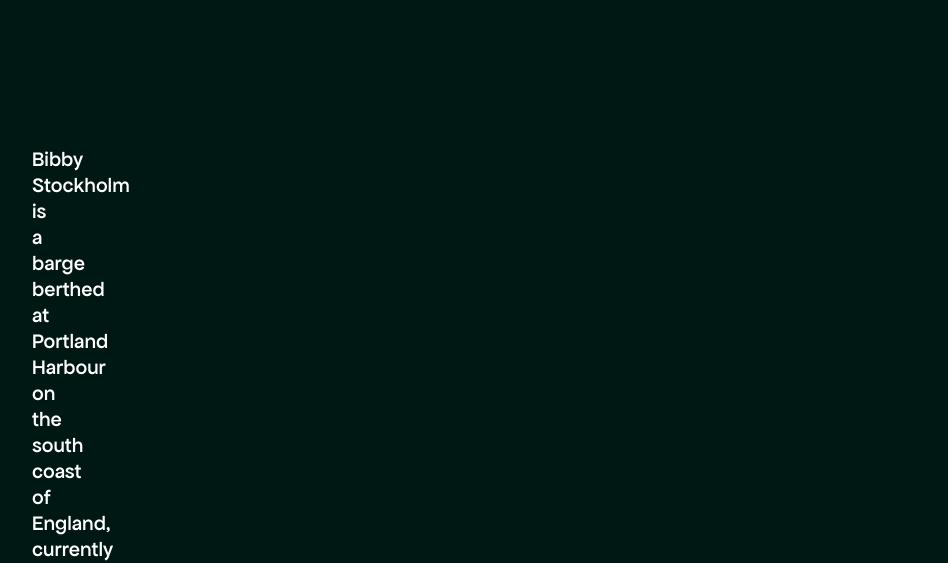
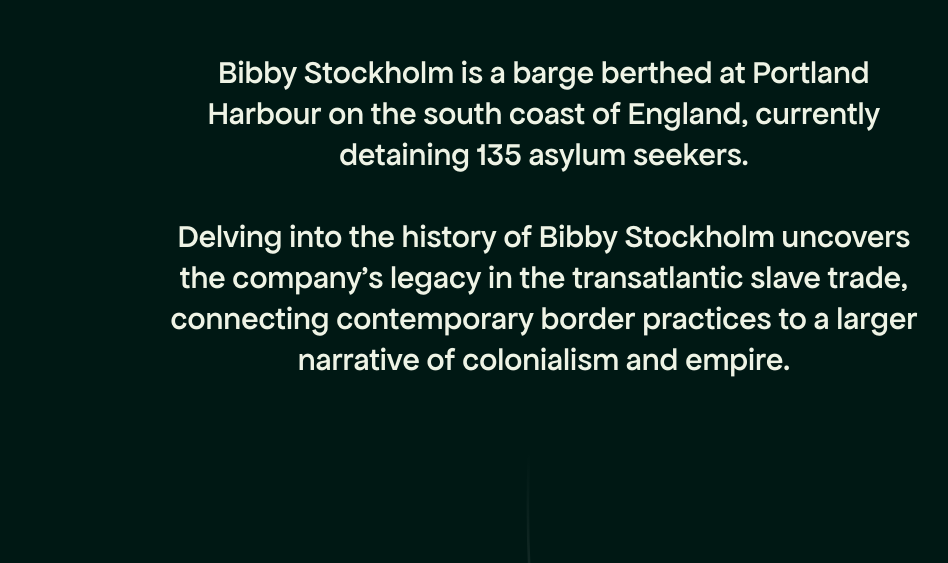
Before and after one commit to rowenadesilva/returningtothehold, a React (Create React App) app: page / in a window 1280 px wide. Shown: the part 1148-1711 px from the top of the page, without its empty margins (96-1044 px from the left). Built offline with nearby package versions, Linux system fonts and the light colour scheme.

Commit message:
scroll fix

```diff
--- a/src/components/Chapters.js
+++ b/src/components/Chapters.js
@@ -165,13 +165,6 @@
       });
     }
 
-    // PIN ABSTRACT CHAPTER
-    pinningChapters(
-      [abstract1.current],
-      [],
-      abstractTrigger
-    );
-
     // PIN INTRODUCTION CHAPTER
     pinningChapters(
       [introduction1.current, introduction2.current, introduction3.current],
@@ -213,18 +206,6 @@
 
   return (
     <div>
-      {/* ABSTRACT CHAPTER */}
-      <ChapterWrapper style={{ top: "calc(var(--height) * 0.01)" }}>
-        <ChapterCopy ref={abstractTrigger}>
-          <PinnedChapter ref={abstract1} style={{ width: "100%", textAlign: "center"}}>
-            Bibby Stockholm is a barge berthed at Portland Harbour on the south
-        coast of England, currently detaining 135 asylum seekers. <br /> <br />
-        Delving into the history of Bibby Stockholm uncovers the company’s
-        legacy in the transatlantic slave trade, connecting contemporary border
-        practices to a larger narrative of colonialism and empire.
-          </PinnedChapter>
-        </ChapterCopy>
-      </ChapterWrapper>
       {/* INTRO CHAPTER */}
       <ChapterWrapper style={{ top: "calc(var(--height) * 0.155)" }}>
         <ChapterCopy ref={introTrigger}>
@@ -394,7 +375,8 @@
       <ChapterWrapper style={{ top: "calc(var(--height) * 0.7)" }}>
         <ChapterCopy ref={holdRepeatsTrigger}>
           <PinnedChapter ref={holdRepeats1}>
-            <ChapterTitle>THE HOLD REPEATS</ChapterTitle><br />
+            <ChapterTitle>THE HOLD REPEATS</ChapterTitle>
+            <br />
             Bibby Stockholm is not the first time a detainment vessel has been
             used in Portland. In June 1997, the prison ship HM Weare, was moved
             to Portland as a solution to the overcrowding of HMP the Verne.
--- a/src/components/Content.js
+++ b/src/components/Content.js
@@ -11,7 +11,6 @@
 gsap.registerPlugin(ScrollTrigger);
 
 const Wrapper = styled.div`
-  border: 10px solid red;
   text-align: center;
 `;
 
@@ -34,30 +33,8 @@
 `;
 
 export default function Content() {
-  const wrapperRef = useRef();
-  const abstract = useRef();
-
-  // all GSAP text animations
-  useGSAP(
-    () => {
-      gsap.to(abstract.current, {
-        scrollTrigger: {
-          trigger: abstract.current,
-          start: "bottom center",
-          end: 800 + " center",
-          pin: abstract.current,
-        },
-      });
-    },
-    { scope: wrapperRef }
-  );
-
   return (
-    <Wrapper ref={wrapperRef}>
-      <Intro style={{ top: "calc(var(--height) * 0.05)" }}>
-        The line from Bibby Stockholm to the transatlantic slave trade is a
-        direct one and its history is full of reverberations
-      </Intro>
+    <Wrapper>
       <Chapters />
       <Verses />
     </Wrapper>
--- a/src/components/ImageLine.js
+++ b/src/components/ImageLine.js
@@ -13,6 +13,7 @@
   fill: none;
   stroke: white;
   stroke-width: 0.1px;
+	// border: 10px solid white;
 
   @media (max-width: 1000px) {
     width: 700px;
@@ -35,8 +36,8 @@
       <Line viewBox="0 0 35.6 1958.4">
         <defs>
           <linearGradient id="line-gradient" gradientTransform="rotate(90)">
-            <stop offset="5%" stopOpacity="0" stopColor="white" />
-            <stop offset="7%" stopOpacity="1" stopColor="white" />
+            <stop offset="0%" stopOpacity="0" stopColor="white" />
+            <stop offset="3%" stopOpacity="1" stopColor="white" />
           </linearGradient>
         </defs>
 
--- a/src/components/ListElement.js
+++ b/src/components/ListElement.js
@@ -1,28 +1,33 @@
-import React, { useRef} from "react";
+import React, { useRef } from "react";
 import styled from "styled-components";
 import ImageLine from "../components/ImageLine";
 import Title from "../components/Title";
-
 
 const Wrapper = styled.div`
   display: flex;
   flex-direction: column;
   align-items: center;
 `;
+function CheckFocus(id) {
+  console.log(id);
+  if (id.id === 0) {
+    return <Title />;
+  }
+}
 
-const ListElement = ({ focus }) => {
+const ListElement = ({ focus, id }) => {
   const ListElementRef = useRef();
 
+  const checkFocus = () => {
+    if (focus) {
+      return <Title />;
+    }
+  };
 
   return (
     <Wrapper ref={ListElementRef}>
-      <Title />
-      {/* <ContentDiv
-        focus={focus}
-      /> */}
-      {/* <ContentDiv focus={focus}/> */}
+      <CheckFocus id={id} />
       <ImageLine />
-      {/* <TrackerLine focus={focus} /> */}
     </Wrapper>
   );
 };
--- a/src/components/Title.js
+++ b/src/components/Title.js
@@ -11,7 +11,7 @@
 
 const TitleWrapper = styled.div`
   position: relative;
-  height: 100vh;
+  height: 200vh;
   width: 100vw;
   display: flex;
   flex-direction: column;
@@ -37,7 +37,7 @@
 const TitleLeft = styled.div`
   position: absolute;
   top: 50vh;
-left: 2vw;
+  left: 2vw;
 
   @media (max-width: 480px) {
     width: min-content;
@@ -66,6 +66,20 @@
       transition-duration: 1s !important;
     }
   }
+`;
+
+const Abstract = styled.div`
+  position: absolute;
+  top: 150vh;
+  text-align: center;
+  font-size: 0.5em;
+  color: #eef3e5;
+  padding: 0 20vw;
+`;
+
+const Abstract2 = styled.div`
+  font-size: 0.8em;
+  margin-top: 80vh;
 `;
 
 const Highlight = styled.span`
@@ -119,6 +133,22 @@
         <TitleRight ref={hold}>
           <Highlight>HOLD</Highlight>
         </TitleRight>
+        {/* ABSTRACT CHAPTER */}
+        <Abstract>
+          Bibby Stockholm is a barge berthed at Portland Harbour on the south
+          coast of England, currently detaining 135 asylum seekers. <br />{" "}
+          <br />
+          Delving into the history of Bibby Stockholm uncovers the company’s
+          legacy in the transatlantic slave trade, connecting contemporary
+          border practices to a larger narrative of colonialism and empire.
+          <br />
+          <br />
+          <br />
+          <Abstract2>
+            The line from Bibby Stockholm to the transatlantic slave trade is a
+            direct one and its history is full of reverberations
+          </Abstract2>
+        </Abstract>
       </TitleWrapper>
     </div>
   );
--- a/src/components/TrackerLine.js
+++ b/src/components/TrackerLine.js
@@ -6,7 +6,6 @@
   width: 1200px;
   fill: none;
   stroke: none;
-  border: 1px solid red;
 `;
 
 const Tracker = styled.text`
--- a/src/pages/Main.js
+++ b/src/pages/Main.js
@@ -9,9 +9,7 @@
   justify-content: center;
   align-items: center;
   text-align: center;
-  // border: 5px solid red;
   width: 100vw;
-
 `;
 
 const Li = styled.li`
@@ -22,9 +20,9 @@
 
 const App = () => {
   const listRef = useRef([]);
-
-  const [focus, setFocus] = useState([true, false]);
   const [trackerPos, setTrackerPos] = useState(0);
+  var focus = [true, false];
+  // var title = true;
 
   // start list with 2 elements
   const [list, setList] = useState([
@@ -55,12 +53,20 @@
       const inFocus1 = rect1.top <= document.documentElement.clientHeight / 2;
       // add new list element
       if (inFocus1) {
-        const copy = [...list];
-        copy.push({
-          id: Math.random(),
-        });
+        const copy = [
+          {
+            id: Math.random(),
+          },
+          {
+            id: Math.random(),
+          },
+          {
+            id: Math.random(),
+          },
+        ];
+
         setList(copy);
-        setFocus([false, true, false]);
+        focus = [false, true, false];
       }
     } else {
       // check if listElement 0 comes into focus
@@ -131,7 +137,11 @@
                 id={item.id}
                 key={item.id}
               >
-                <ListElement focus={focus[i]} trackerPos={trackerPos} />
+                <ListElement
+                  focus={focus[i]}
+                  trackerPos={trackerPos}
+                  id={item.id}
+                />
               </Li>
             );
           })}
```
Also changed, not shown: InfiniteScroll.css (deleted, +0 -10 lines).
